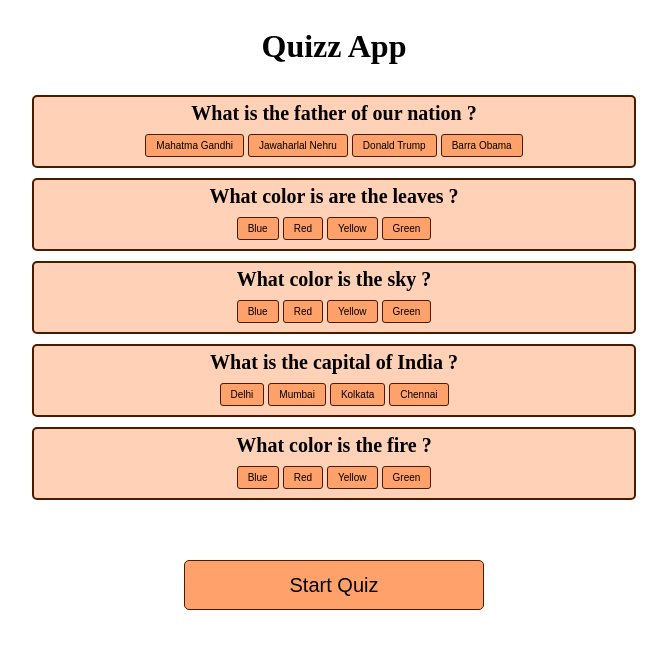
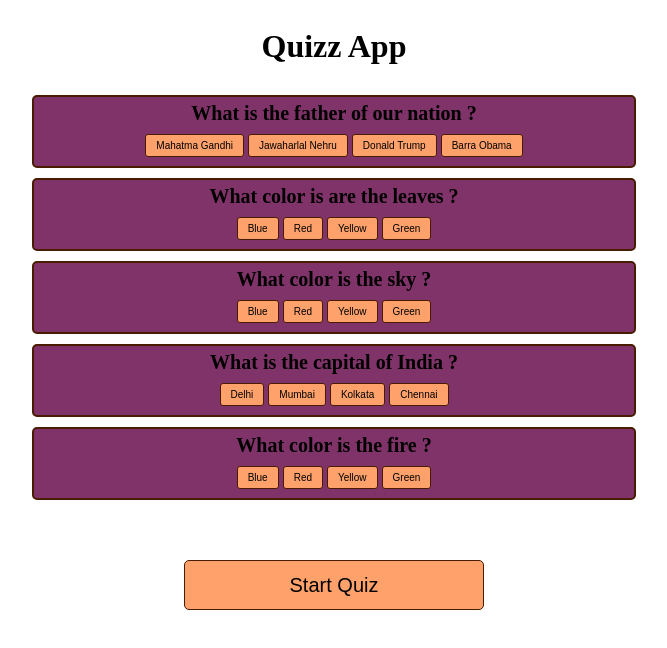
Before and after one commit to iamneo-production/caffbbedffddddbbedcfcfdfbedeaaeafdbbc, a React (Create React App) app in the folder reactapp/: page /quiz in a window 1280 px wide. Shown: the top 648 px of the page, without its empty margins (306-973 px from the left). Built offline with nearby package versions, Linux system fonts and the light colour scheme.

Commit message:
Backup Commit

```diff
--- a/reactapp/src/index.css
+++ b/reactapp/src/index.css
@@ -78,13 +78,12 @@
   align-items: center;
   flex-direction: row;
   margin-bottom: 5px;
-  color: aqua;
 }
 
 .card{
   width: 600px;
   font-size: 20px;
-  background-color: #ffd1b7;
+  background-color:#803369;
   border: 2px solid #491b00;
   text-align: center;
   border-radius: 5px;
```
